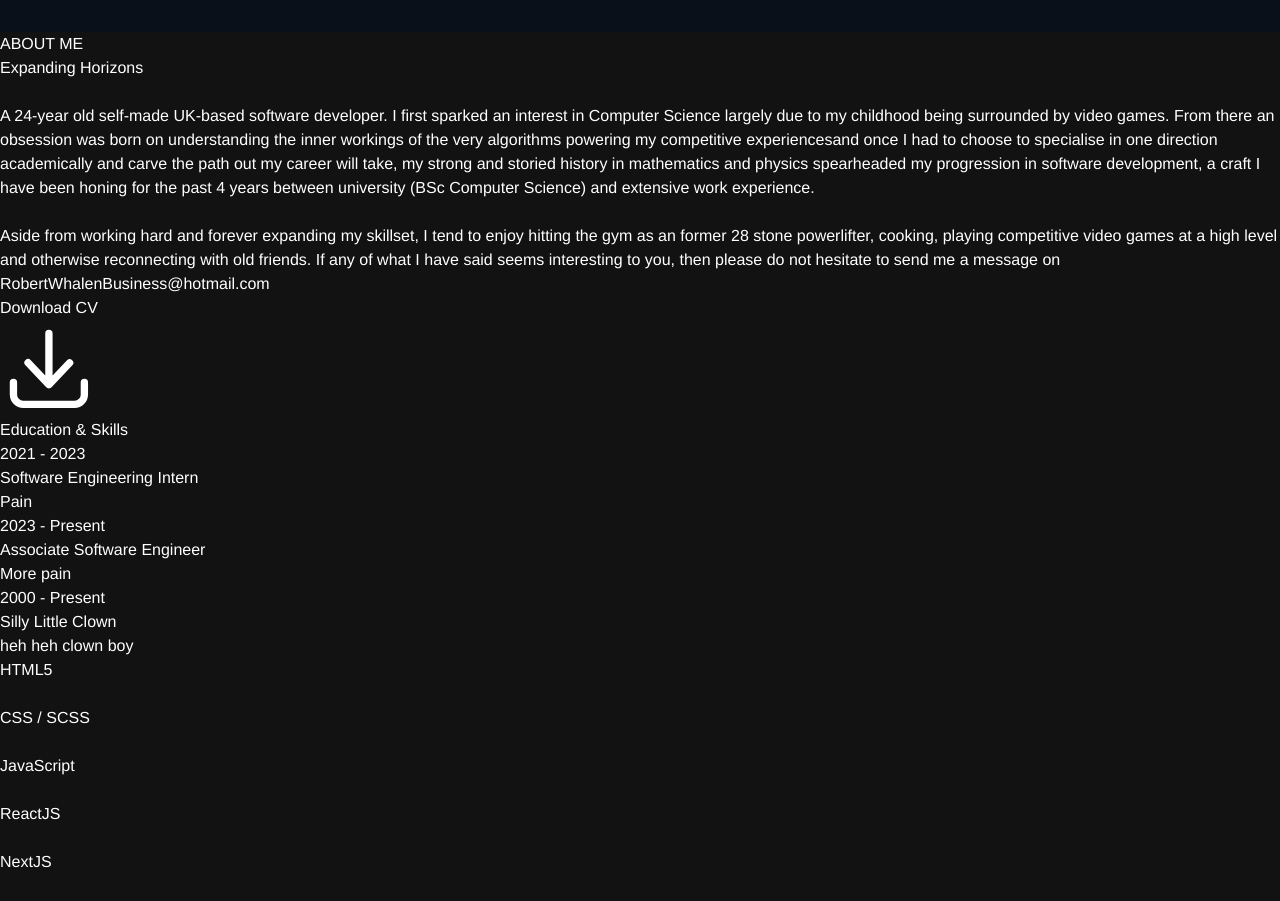
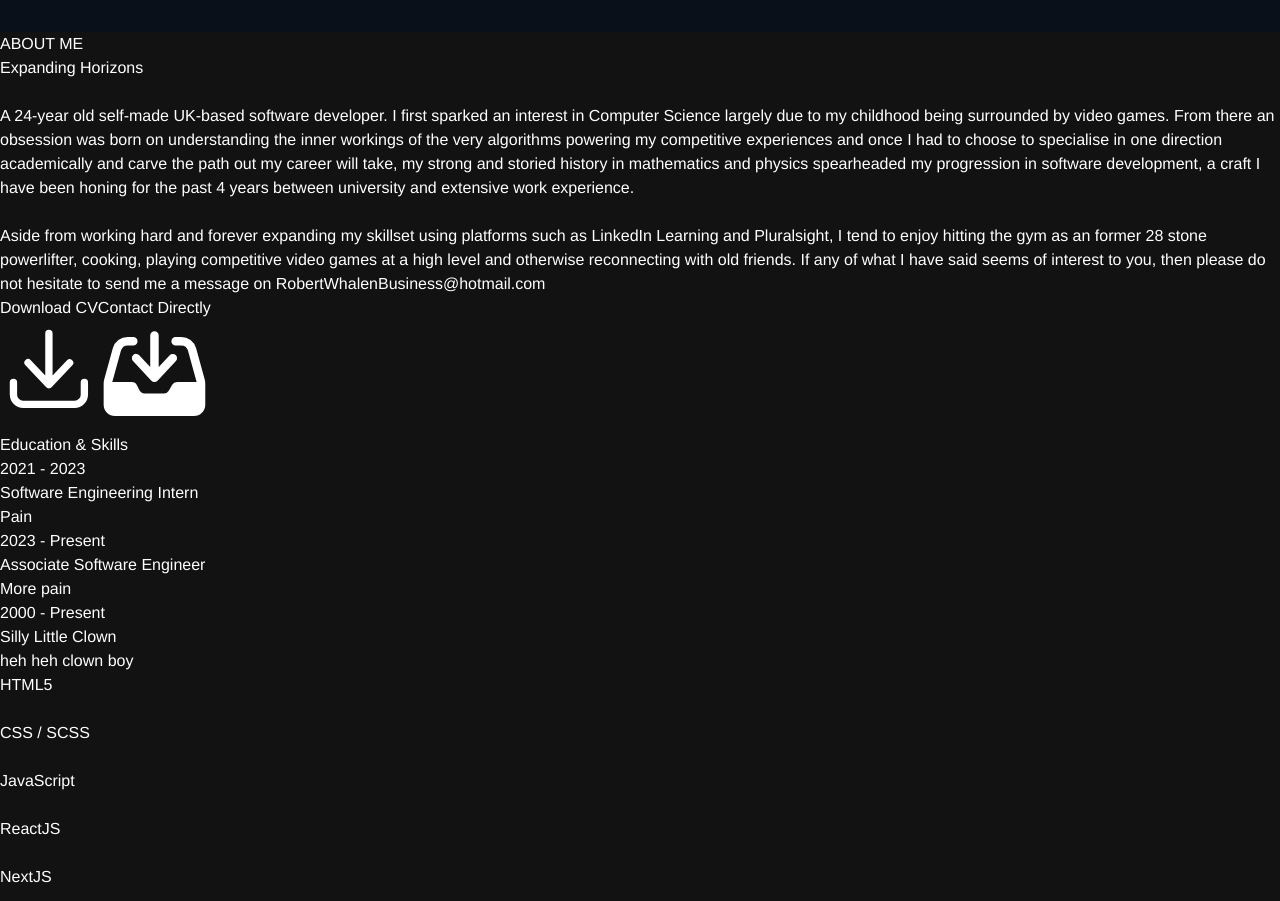
Before and after one commit to R-Whalen/portfolio, a Next.js app: page / in a window 1280 px wide. Shown: the part 2973-3874 px from the top of the page. Built offline with nearby package versions, Linux system fonts and the light colour scheme; grey boxes are pictures that could not be loaded; a web font is replaced by a local one.

Commit message:
Add email mailto link

```diff
--- a/Components/About.tsx
+++ b/Components/About.tsx
@@ -2,10 +2,20 @@
 import Image from 'next/image'
 import React from 'react'
 import DownloadCV from './DownloadCV'
+import { InboxArrowDownIcon } from '@heroicons/react/20/solid';
 
 const About = () => {
+    const Contact = () => (
+        <a href='mailto:RobertWhalenBusiness@hotmail.com?subject=Inquiry%20(Generated%20from%20robert-whalen.dev)'>
+            <button className='px-8 hover:bg-yellow-400 transition-all duration-200 py-4 text-[18px] font-bold uppercase flex items-center space-x-2 bg-[#55e6a5] rounded-md'>
+                <p>Contact Directly</p>
+                <InboxArrowDownIcon className='w-6 h-6 text-black' />
+            </button>
+        </a>
+    );
+
     return (
-        <div className='bg-[#121121] pb-12 pt-16 md:pt-32'>
+        <div id='About' className='bg-[#121121] pb-12 pt-16 md:pt-32'>
             <div className='grid grid-cols-3 lg:grid-cols-6 w-[80%] mx-auto gap-12 items-center'>
                 <div className='col-span-3 lg:col-span-4'>
                     <h1 className='text-[20px] font-bold uppercase text-[#55e6a5] mb-4'>
@@ -18,16 +28,19 @@ const About = () => {
                         <span className='w-[100px] hidden md:block h-[5px] bg-slate-400 rounded-sm select-none'>&nbsp;</span>
                         <p>
                             A 24-year old self-made UK-based software developer. I first sparked an interest in Computer Science largely due to my childhood being surrounded by video games.
-                            From there an obsession was born on understanding the inner workings of the very algorithms powering my competitive experiencesand once I had to choose to specialise
+                            From there an obsession was born on understanding the inner workings of the very algorithms powering my competitive experiences and once I had to choose to specialise
                             in one direction academically and carve the path out my career will take, my strong and storied history in mathematics and physics spearheaded my progression in
-                            software development, a craft I have been honing for the past 4 years between university (BSc Computer Science) and extensive work experience.
+                            software development, a craft I have been honing for the past 4 years between university and extensive work experience.
                             <br />
                             <br />
-                            Aside from working hard and forever expanding my skillset, I tend to enjoy hitting the gym as an former 28 stone powerlifter, cooking, playing competitive video games at a high level and otherwise
-                            reconnecting with old friends. If any of what I have said seems interesting to you, then please do not hesitate to send me a message on <span className='text-yellow-400'>RobertWhalenBusiness@hotmail.com</span>
+                            Aside from working hard and forever expanding my skillset using platforms such as LinkedIn Learning and Pluralsight, I tend to enjoy hitting the gym as an former 28 stone powerlifter, cooking, playing competitive video games at a high level and otherwise
+                            reconnecting with old friends. If any of what I have said seems of interest to you, then please do not hesitate to send me a message on <span className='text-yellow-400'>RobertWhalenBusiness@hotmail.com</span>
                         </p>
                     </div>
-                    <DownloadCV />
+                    <div className='flex justify-center lg:justify-start gap-8'>
+                        <DownloadCV />
+                        <Contact />
+                    </div>
                 </div>
                 <div className='col-span-3 lg:col-span-2 flex justify-center'>
                     <div className='w-[300px] h-[300px] lg:w-[500px] lg:h-[500px] mx-auto md:mx-0 mt-8 lg:mt-0 relative'>
```
